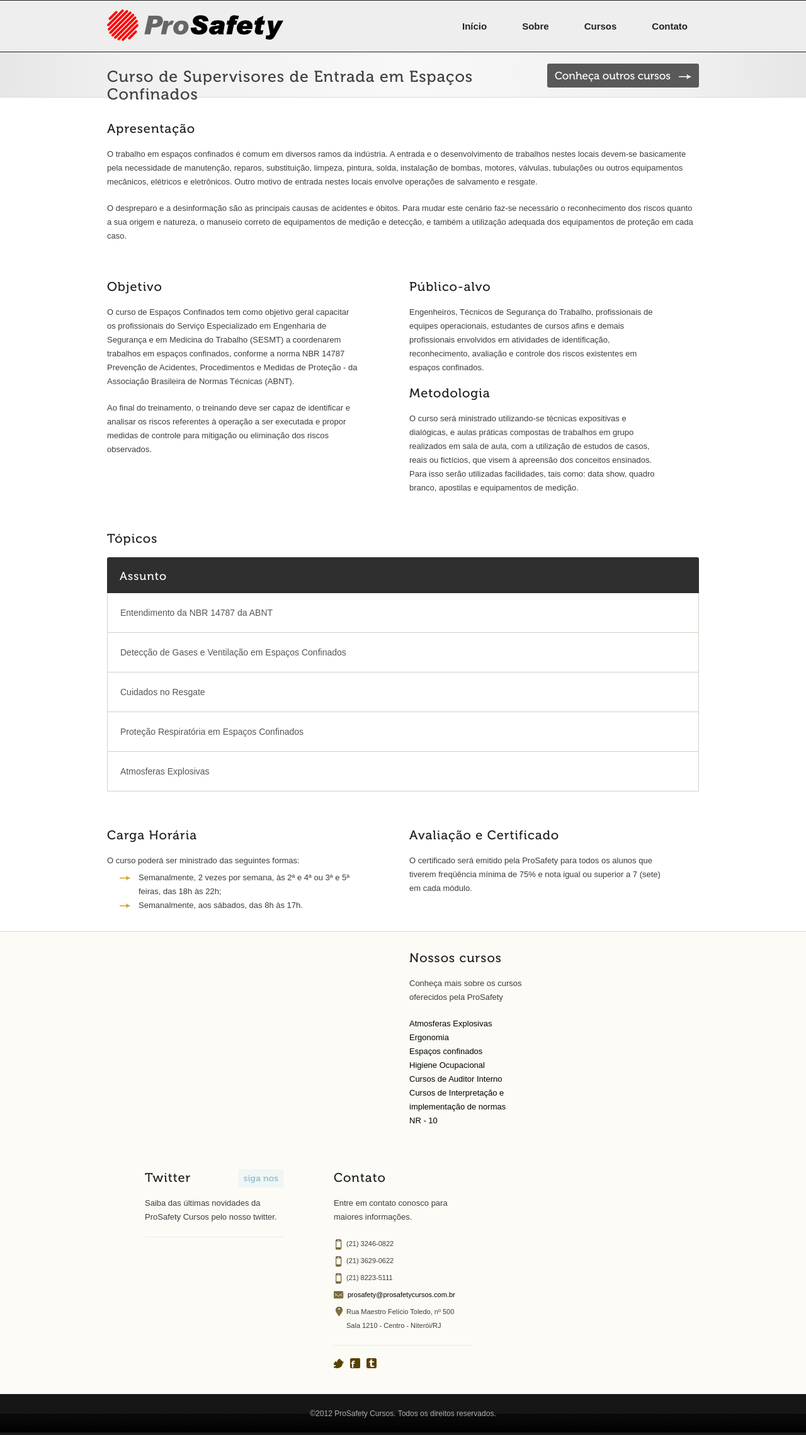
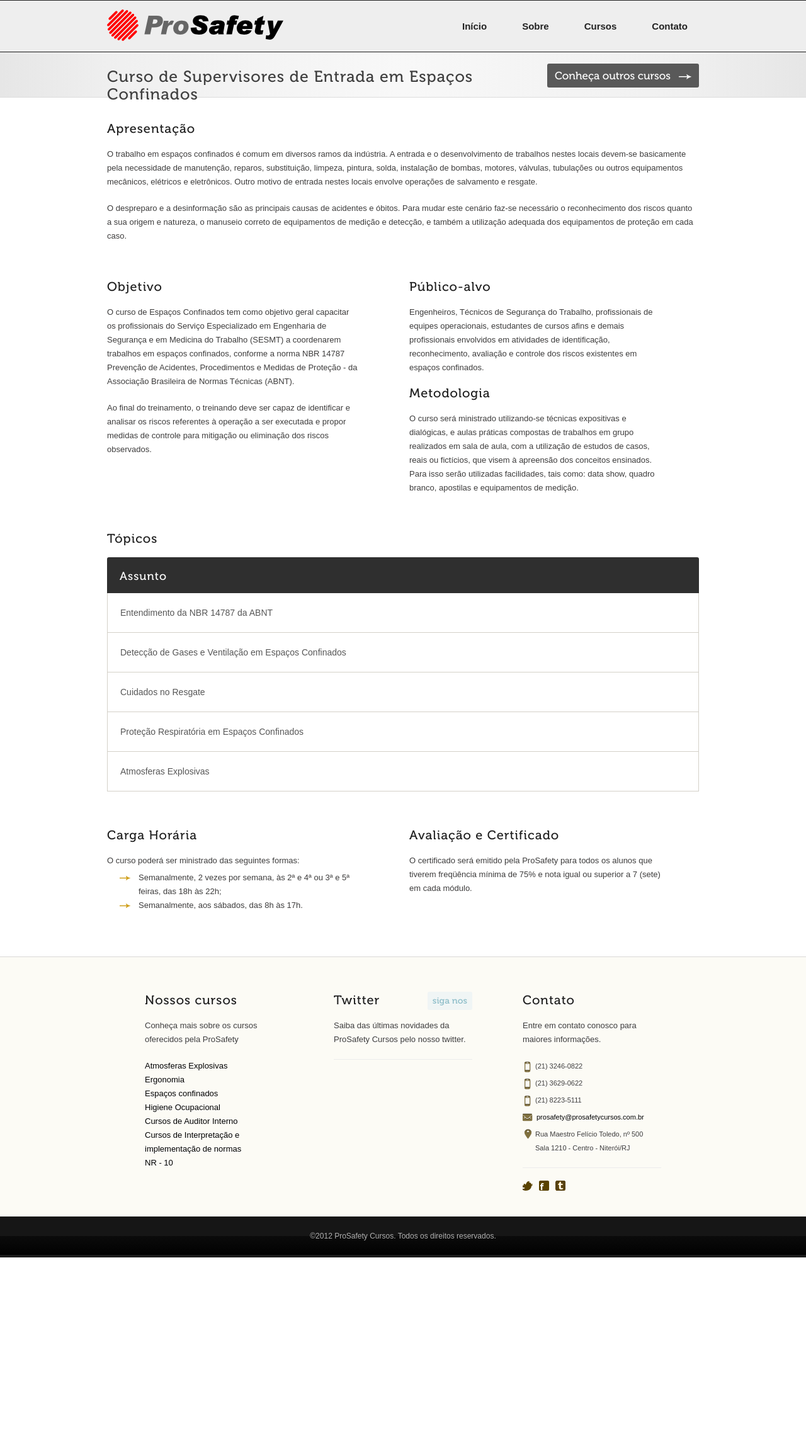
Before and after one commit to prosafetycursos/prosafetycursos.github.com, a Jekyll site: the page built from cursos/espacos-confinados.html, in a window 1280 px wide. Shown: the whole page at 63% size. Built offline with Jekyll 4.4.1, drawn with Linux system fonts in a browser that asks for light colours; after the commit the page ends 1997 px from its top, so only the background shows below that.

Commit message:
Correção de erro no footer

```diff
--- a/_includes/footer_cursos.html
+++ b/_includes/footer_cursos.html
@@ -10,3 +10,4 @@
     <h2>Avaliação e Certificado</h2>
     <p>O certificado será emitido pela ProSafety para todos os alunos que tiverem freqüência mínima de 75% e nota igual ou superior a 7 (sete) em cada módulo.</p>
   </div>
+  <div class="grid_16"></div>
```
